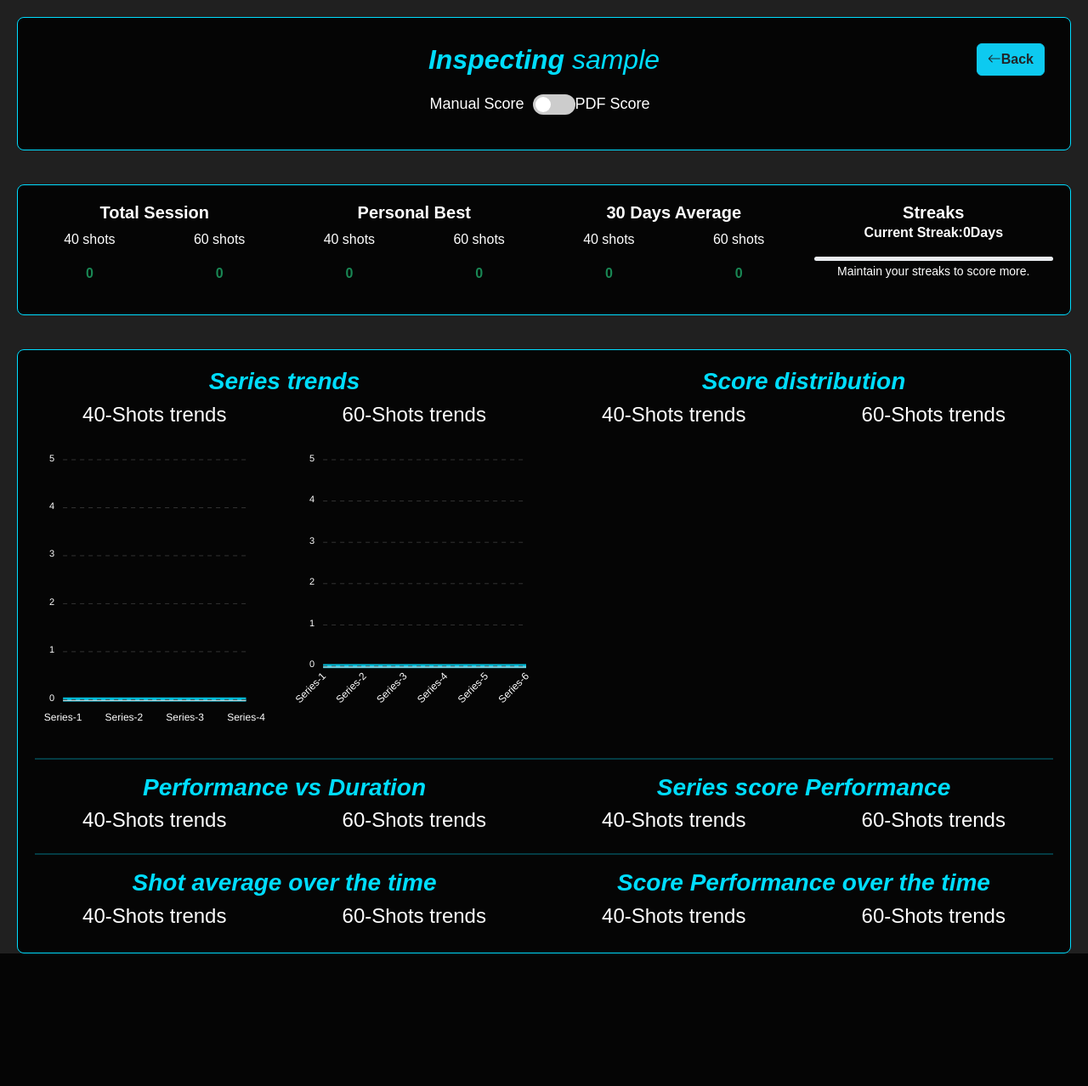
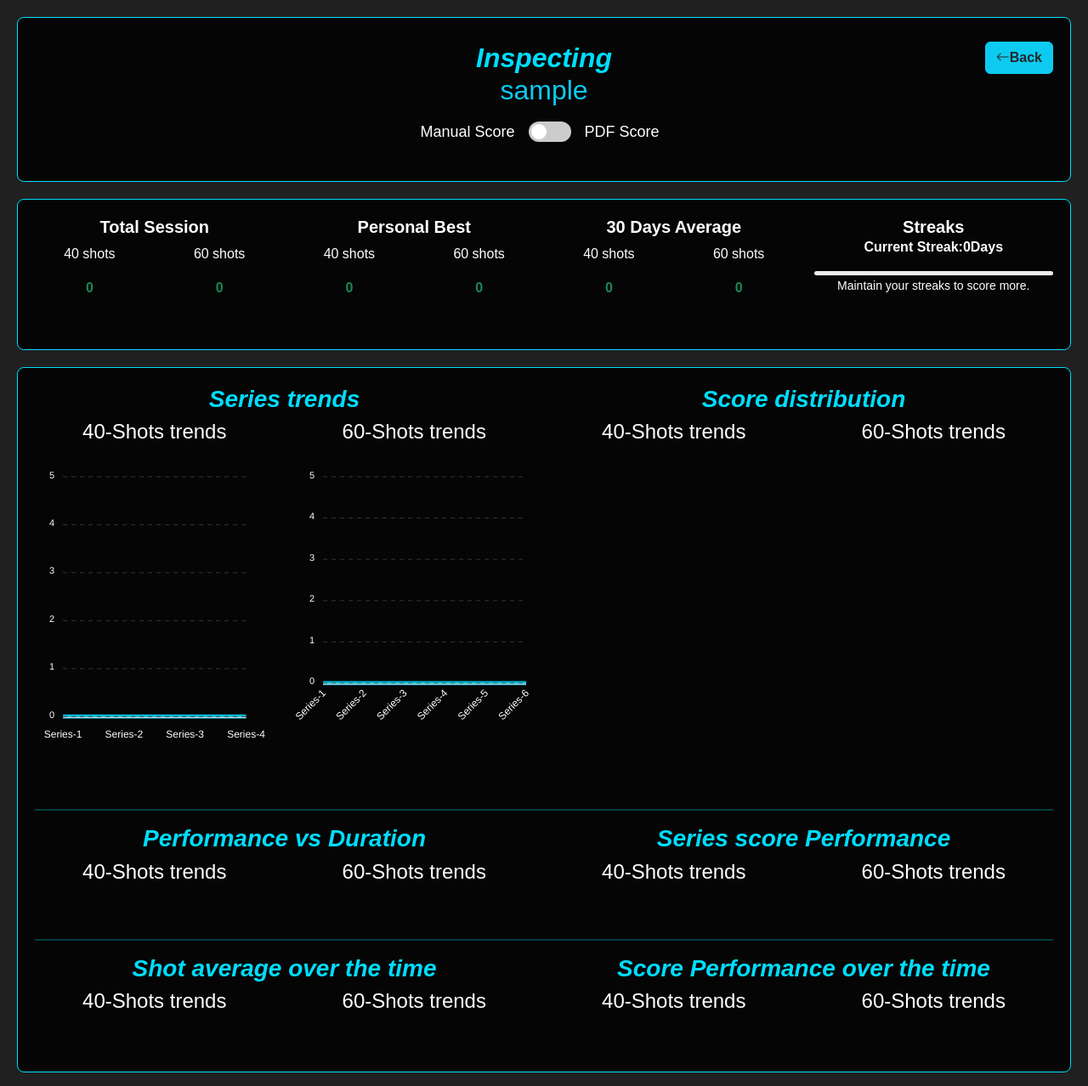
Before and after one commit to DHATSHETH-ROSHAN/shooter_performance_tracker, a Django app: page /score/coach/home/inspect/dashboard/1/ in a window 1280 px wide. Shown: the whole page at 85% size. Before the commit the page ends 1122 px from the top, so only its background shows below. Run offline with Django 5.2, Linux system fonts and the light colour scheme; the visitor is signed in with stand-in values (Sample User, id 1); data comes from the database, SQL or seed files in the repository; data that the repository does not hold is empty; some libraries are stand-ins or nearby versions.

Commit message:
updated on 15.04.2025 after updating the ui of shooter

```diff
--- a/performance_tracker/static/css/main.css
+++ b/performance_tracker/static/css/main.css
@@ -61,3 +61,15 @@ html, body {
 .footer {
     margin-top: auto; /* Push footer to bottom */
 }
+
+.bg-base-dark {
+    background-color: #050505;
+}
+
+.bg-base-light {
+    background-color: #202020;
+}
+
+.text-col {
+    color: #e0e0e0
+}
--- a/performance_tracker/templates/dashboard.html
+++ b/performance_tracker/templates/dashboard.html
@@ -228,7 +228,7 @@
     </div>
 </div>
 {% comment %} manual score container {% endcomment %}
-<div class="score-container text-col text-center" id="manualscoredash" style="background-color: #050505;">
+<div class="score-container text-col text-center bg-base-dark" id="manualscoredash">
     <div class="row">
         <div class="col-12 col-md-6 mb-4">
             <div class="row">
--- a/performance_tracker/templates/inspect.html
+++ b/performance_tracker/templates/inspect.html
@@ -13,6 +13,14 @@
     }
     .text-col {
         color: #FFFFFF; !important;
+    }
+
+    .bg-base-dark {
+        background-color: #050505;
+    }
+
+    .bg-base-light {
+        background-color: #202020;
     }
 
     .toggle-container {
@@ -43,25 +51,29 @@
 {% endblock %}
 
 {% block content %}
-
-<div class="score-container text-col" style="background-color: #050505;">
-    <div class="position-relative text-center" style="margin:10px" >
-        <h2 class="logo_txt">Inspecting <span style="font-weight: normal;">{{ username }}</span></h2>
+<div class="mb-3">
+    <div class="score-container mb-3 text-col bg-base-dark">
+        <div class="position-relative text-center mt-2">
+            <h2 class="mb-3"> <span class="logo_txt"> Inspecting</span> <br> <span class="text-info fw-3">{{ username }}</span></h2>
             <button class="btn btn-info fw-bold text-dark position-absolute top-0 end-0" onclick="window.history.back();"><i class="bi bi-arrow-left"></i>Back</button>
         </div>
-    <div class="toggle-container text-col">
-        <label class="toggle-label ">Manual Score</label>
+        <div class="d-flex justify-content-center align-items-center mb-4 text-col">
+            <div class="d-flex align-items-center">
+                <label class="toggle-label me-3">Manual Score</label>
                 <label class="toggle-switch">
                     <input type="checkbox" id="scoreToggle">
                     <span class="slider"></span>
                 </label>
+            </div>
+            <div class="d-flex align-items-center ms-3">
                 <label class="toggle-label">PDF Score</label>
             </div>
         </div>
+    </div>
 
-    <div id="manualScore" class="score-container " style="background-color: #050505;">
+    <div id="manualScore" class="score-container bg-base-dark">
         <div class="row text-center text-col">
-            <div class="col-3 ">
+            <div class="col-12 col-sm-6 col-md-3 mb-4">
                 <h5 style="font-weight: bold;" >Total Session</h5>
                 <div class="row">
                 <div class="col-6">
@@ -74,7 +86,7 @@
                 </div>
                 </div>
             </div>
-            <div class="col-3">
+            <div class="col-12 col-sm-6 col-md-3 mb-4">
                 <h5 style="font-weight: bold;">Personal Best</h5>
                 <div class="row">
                 <div class="col-6">
@@ -87,7 +99,7 @@
                 </div>
                 </div>
             </div>
-            <div class="col-3">
+            <div class="col-12 col-sm-6 col-md-3 mb-4">
                 <h5 style="font-weight: bold;">30 Days Average</h5>
                 <div class="row">
                     <div class="col-6">
@@ -100,7 +112,7 @@
                     </div>
                 </div>
             </div>
-            <div class="col-3">
+            <div class="col-12 col-sm-6 col-md-3 mb-4">
                 <div class="card-body text-center">
                     <h5 class="card-title" style="font-weight: bold;">Streaks</h5>
                     <p class="fw-bold">Current Streak:<span id="streakDays">{{ streak_count }}</span>Days</p>
@@ -113,9 +125,9 @@
         </div>
     </div>
 
-    <div id="pdfScore" class="score-container text-col" style="display: none; background-color: #050505;">
+    <div id="pdfScore" class="score-container text-col bg-base-dark" style="display: none;">
         <div class="row text-center">
-            <div class="col-3">
+            <div class="col-12 col-sm-6 col-md-3 mb-4">
                 <h5 style="font-weight: bold;">Total Session</h5>
                 <div class="row">
                 <div class="col-6">
@@ -128,7 +140,7 @@
                 </div>
                 </div>
             </div>
-            <div class="col-3">
+            <div class="col-12 col-sm-6 col-md-3 mb-4">
                 <h5 style="font-weight: bold;">Personal Best</h5>
                 <div class="row">
                 <div class="col-6">
@@ -141,7 +153,7 @@
                 </div>
                 </div>
             </div>
-            <div class="col-3">
+            <div class="col-12 col-sm-6 col-md-3 mb-4">
                 <h5 style="font-weight: bold;">30 Days Average</h5>
                 <div class="row">
                     <div class="col-6">
@@ -154,7 +166,7 @@
                     </div>
                 </div>
             </div>
-            <div class="col-3">
+            <div class="col-12 col-sm-6 col-md-3 mb-4">
                 <div class="card-body text-center">
                     <h5 class="card-title">Streaks</h5>
                     <p class="fw-bold">Current Streak:<span id="streakDays">{{ streak_count }}</span>Days</p>
@@ -168,7 +180,7 @@
         <hr style="border-top: 2px solid #00DDFF;">
         {% comment %} second part for the est {% endcomment %}
         <div class="row text-center">
-            <div class="col-3">
+            <div class="col-12 col-sm-6 col-md-3 mb-4">
                 <h5 style="font-weight: bold;">Series Average</h5>
                 <div class="row">
                 <div class="col-6">
@@ -181,7 +193,7 @@
                 </div>
                 </div>
             </div>
-            <div class="col-3">
+            <div class="col-12 col-sm-6 col-md-3 mb-4">
                 <h5 style="font-weight: bold;">Shot Average</h5>
                 <div class="row">
                 <div class="col-6">
@@ -194,7 +206,7 @@
                 </div>
                 </div>
             </div>
-            <div class="col-3">
+            <div class="col-12 col-sm-6 col-md-3 mb-4">
                 <h5 style="font-weight: bold;">Average group size</h5>
                 <div class="row">
                     <div class="col-6">
@@ -207,7 +219,7 @@
                     </div>
                 </div>
             </div>
-            <div class="col-3">
+            <div class="col-12 col-sm-6 col-md-3 mb-4">
                 <h5 style="font-weight: bold;">Average Inner 10'S</h5>
                 <div class="row">
                     <div class="col-6">
@@ -223,30 +235,30 @@
         </div>
     </div>
     {% comment %} manual container {% endcomment %}
-    <div class="score-container text-col text-center" id="manualscoredash" style="background-color: #050505;">
+    <div class="score-container mb-3 text-col text-center bg-base-dark" id="manualscoredash">
         <div class="row">
-            <div class="col-6">
+            <div class="col-12 col-md-6 mb-4">
                 <div class="row">
                     <h3 class="logo_txt">Series trends</h3>
-                    <div class="chart-container col-6">
+                    <div class="chart-container col-12 col-sm-6 mb-3">
                         <h4>40-Shots trends</h4>
                         <div id="seriesTrendChart40man"></div>
                     </div>
-                    <div class="chart-container col-6">
+                    <div class="chart-container col-12 col-sm-6 mb-3">
                         <h4>60-Shots trends</h4>
                         <div id="seriesTrendChart60man"></div>
                     </div>
                 </div>
             </div>
 
-            <div class="col-6">
+            <div class="col-12 col-md-6 mb-4">
                 <div class="row">
                     <h3 class="logo_txt" >Score distribution</h3>
-                    <div class="chart-container col-6">
+                    <div class="chart-container col-12 col-sm-6 mb-3">
                         <h4>40-Shots trends</h4>
                         <div id="pieChart40man"></div>
                     </div>
-                    <div class="chart-container col-6">
+                    <div class="chart-container col-12 col-sm-6 mb-3">
                         <h4>60-Shots trends</h4>
                         <div id="pieChart60man"></div>
                     </div>
@@ -255,27 +267,27 @@
         </div>
         <hr style="border-top: 2px solid #00DDFF;">
         <div class="row">
-            <div class="col-6">
+            <div class="col-12 col-md-6 mb-4">
                 <div class="row">
                     <h3 class="logo_txt">Performance vs Duration</h3>
-                    <div class="chart-container col-6">
+                    <div class="chart-container col-12 col-sm-6 mb-3">
                         <h4>40-Shots trends</h4>
                         <div id="scatterChart40man"></div>
                     </div>
-                    <div class="chart-container col-6">
+                    <div class="chart-container col-12 col-sm-6 mb-3">
                         <h4>60-Shots trends</h4>
                         <div id="scatterChart60man"></div>
                     </div>
                 </div>
             </div>
-            <div class="col-6">
+            <div class="col-12 col-md-6 mb-4">
                 <div class="row">
                     <h3 class="logo_txt">Series score Performance</h3>
-                    <div class="chart-container col-6">
+                    <div class="chart-container col-12 col-sm-6 mb-3">
                         <h4>40-Shots trends</h4>
                         <div id="score40timeChartman"></div>
                     </div>
-                    <div class="chart-container col-6">
+                    <div class="chart-container col-12 col-sm-6 mb-3">
                         <h4>60-Shots trends</h4>
                         <div id="score60timeChartman"></div>
                     </div>
@@ -284,27 +296,27 @@
         </div>
         <hr style="border-top: 2px solid #00DDFF;">
         <div class="row">
-            <div class="col-6">
+            <div class="col-12 col-md-6 mb-4">
                 <div class="row">
                     <h3 class="logo_txt">Shot average over the time</h3>
-                    <div class="chart-container col-6">
+                    <div class="chart-container col-12 col-sm-6 mb-3">
                         <h4>40-Shots trends</h4>
                         <div id="shotline40man"></div>
                     </div>
-                    <div class="chart-container col-6">
+                    <div class="chart-container col-12 col-sm-6 mb-3">
                         <h4>60-Shots trends</h4>
                         <div id="shotline60man"></div>
                     </div>
                 </div>
             </div>
-            <div class="col-6">
+            <div class="col-12 col-md-6 mb-4">
                 <div class="row">
                     <h3 class="logo_txt">Score Performance over the time</h3>
-                    <div class="chart-container col-6">
+                    <div class="chart-container col-12 col-sm-6 mb-3">
                         <h4>40-Shots trends</h4>
                         <div id="scoreover_timemanual40"></div>
                     </div>
-                    <div class="chart-container col-6">
+                    <div class="chart-container col-12 col-sm-6 mb-3">
                         <h4>60-Shots trends</h4>
                         <div id="scoreover_timemanual60"></div>
                     </div>
@@ -315,28 +327,28 @@
     {% comment %} est score Dashboard {% endcomment %}
     <div class="score-container text-col text-center" id="estscoredash" style="display: none; background-color: #050505;">
         <div class="row">
-            <div class="col-6">
+            <div class="col-12 col-md-6 mb-4">
                 <div class="row">
                     <h3 class="logo_txt">Series trends</h3>
-                    <div class="chart-container col-6">
+                    <div class="chart-container col-12 col-sm-6 mb-3">
                         <h4>40-Shots trends</h4>
                         <div id="seriesTrendChart40est"></div>
                     </div>
-                    <div class="chart-container col-6">
+                    <div class="chart-container col-12 col-sm-6 mb-3">
                         <h4>60-Shots trends</h4>
                         <div id="seriesTrendChart60est"></div>
                     </div>
                 </div>
             </div>
 
-            <div class="col-6">
+            <div class="col-12 col-md-6 mb-4">
                 <div class="row">
                     <h3 class="logo_txt" >Score distribution</h3>
-                    <div class="chart-container col-6">
+                    <div class="chart-container col-12 col-sm-6 mb-3">
                         <h4>40-Shots trends</h4>
                         <div id="pieChart40est"></div>
                     </div>
-                    <div class="chart-container col-6">
+                    <div class="chart-container col-12 col-sm-6 mb-3">
                         <h4>60-Shots trends</h4>
                         <div id="pieChart60est"></div>
                     </div>
@@ -345,27 +357,27 @@
         </div>
         <hr style="border-top: 2px solid #00DDFF;">
         <div class="row">
-            <div class="col-6">
+            <div class="col-12 col-md-6 mb-4">
                 <div class="row">
                     <h3 class="logo_txt">Performance vs Duration</h3>
-                    <div class="chart-container col-6">
+                    <div class="chart-container col-12 col-sm-6 mb-3">
                         <h4>40-Shots trends</h4>
                         <div id="scatterChart40est"></div>
                     </div>
-                    <div class="chart-container col-6">
+                    <div class="chart-container col-12 col-sm-6 mb-3">
                         <h4>60-Shots trends</h4>
                         <div id="scatterChart60est"></div>
                     </div>
                 </div>
             </div>
-            <div class="col-6">
+            <div class="col-12 col-md-6 mb-4">
                 <div class="row">
                     <h3 class="logo_txt">Series score Performance</h3>
-                    <div class="chart-container col-6">
+                    <div class="chart-container col-12 col-sm-6 mb-3">
                         <h4>40-Shots trends</h4>
                         <div id="score40timeChartest"></div>
                     </div>
-                    <div class="chart-container col-6">
+                    <div class="chart-container col-12 col-sm-6 mb-3">
                         <h4>60-Shots trends</h4>
                         <div id="score60timeChartest"></div>
                     </div>
@@ -374,27 +386,27 @@
         </div>
         <hr style="border-top: 2px solid #00DDFF;">
         <div class="row">
-            <div class="col-6">
+            <div class="col-12 col-md-6 mb-4">
                 <div class="row">
                     <h3 class="logo_txt">Shot average over the time</h3>
-                    <div class="chart-container col-6">
+                    <div class="chart-container col-12 col-sm-6 mb-3">
                         <h4>40-Shots trends</h4>
                         <div id="shotline40est"></div>
                     </div>
-                    <div class="chart-container col-6">
+                    <div class="chart-container col-12 col-sm-6 mb-3">
                         <h4>60-Shots trends</h4>
                         <div id="shotline60est"></div>
                     </div>
                 </div>
             </div>
-            <div class="col-6">
+            <div class="col-12 col-md-6 mb-4">
                 <div class="row">
                     <h3 class="logo_txt">Series score Performance</h3>
-                    <div class="chart-container col-6">
+                    <div class="chart-container col-12 col-sm-6 mb-3">
                         <h4>40-Shots trends</h4>
                         <div id="scoreover_timeest40"></div>
                     </div>
-                    <div class="chart-container col-6">
+                    <div class="chart-container col-12 col-sm-6 mb-3">
                         <h4>60-Shots trends</h4>
                         <div id="scoreover_timeest60"></div>
                     </div>
@@ -404,29 +416,30 @@
 
     <hr style="border-top: 2px solid #00DDFF;">
         <div class="row">
-            <div class="col-6">
+            <div class="col-12 col-md-6 mb-4">
                 <div class="row">
                     <h3 class="logo_txt">Inner tens</h3>
-                    <div class="chart-container col-6">
+                    <div class="chart-container col-12 col-sm-6 mb-3">
                         <h4>40-Shots trends</h4>
                         <div id="inner10line40est"></div>
                     </div>
-                    <div class="chart-container col-6">
+                    <div class="chart-container col-12 col-sm-6 mb-3">
                         <h4>60-Shots trends</h4>
                         <div id="inner10line60est"></div>
                     </div>
                 </div>
             </div>
-            <div class="col-6">
+            <div class="col-12 col-md-6 mb-4">
                 <div class="row">
                     <h3 class="logo_txt">Group size</h3>
-                    <div class="chart-container col-6">
+                    <div class="chart-container col-12 col-sm-6 mb-3">
                         <h4>40-Shots trends</h4>
                         <div id="gps_timeradarest40"></div>
                     </div>
-                    <div class="chart-container col-6">
+                    <div class="chart-container col-12 col-sm-6 mb-3">
                         <h4>60-Shots trends</h4>
                         <div id="gps_timeradarest60"></div>
+                    </div>
                 </div>
             </div>
         </div>
```
Lines whose indentation alone changed are shown as unchanged.
